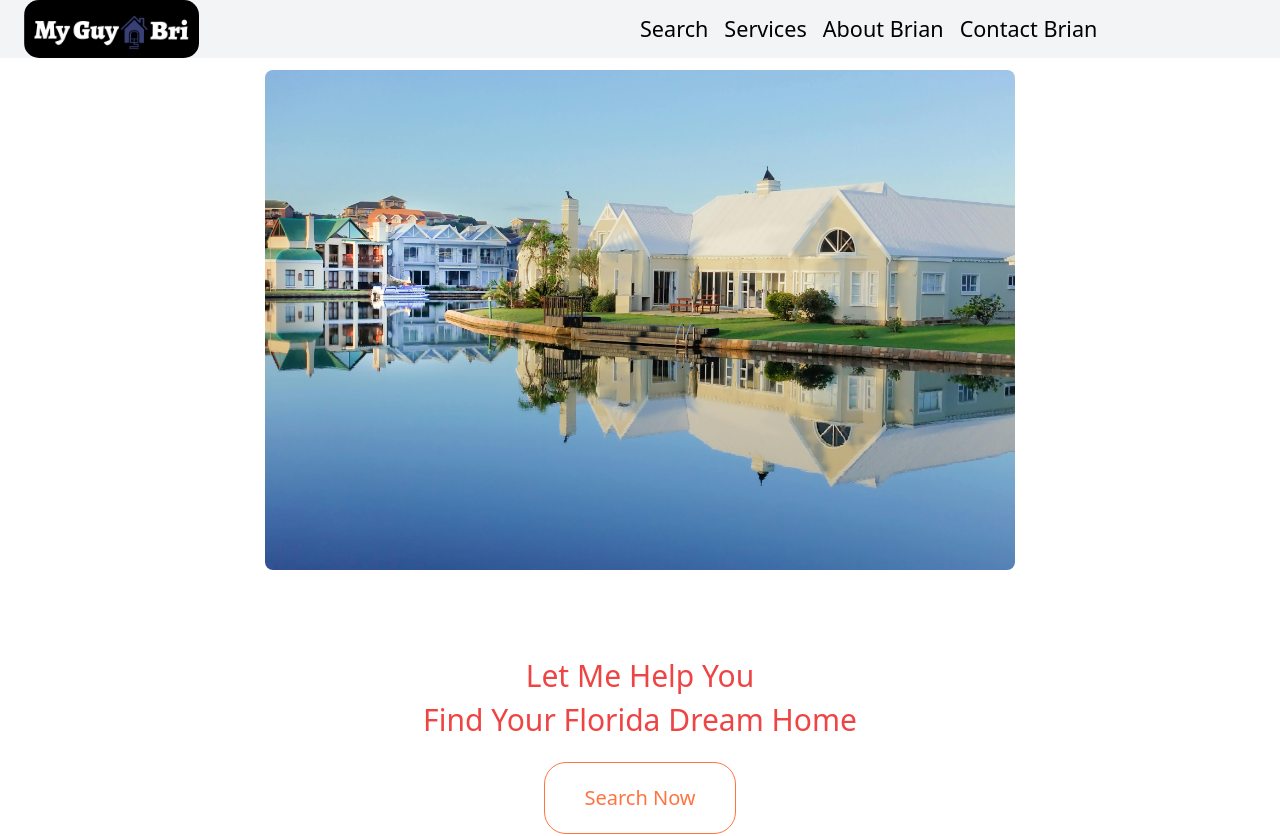
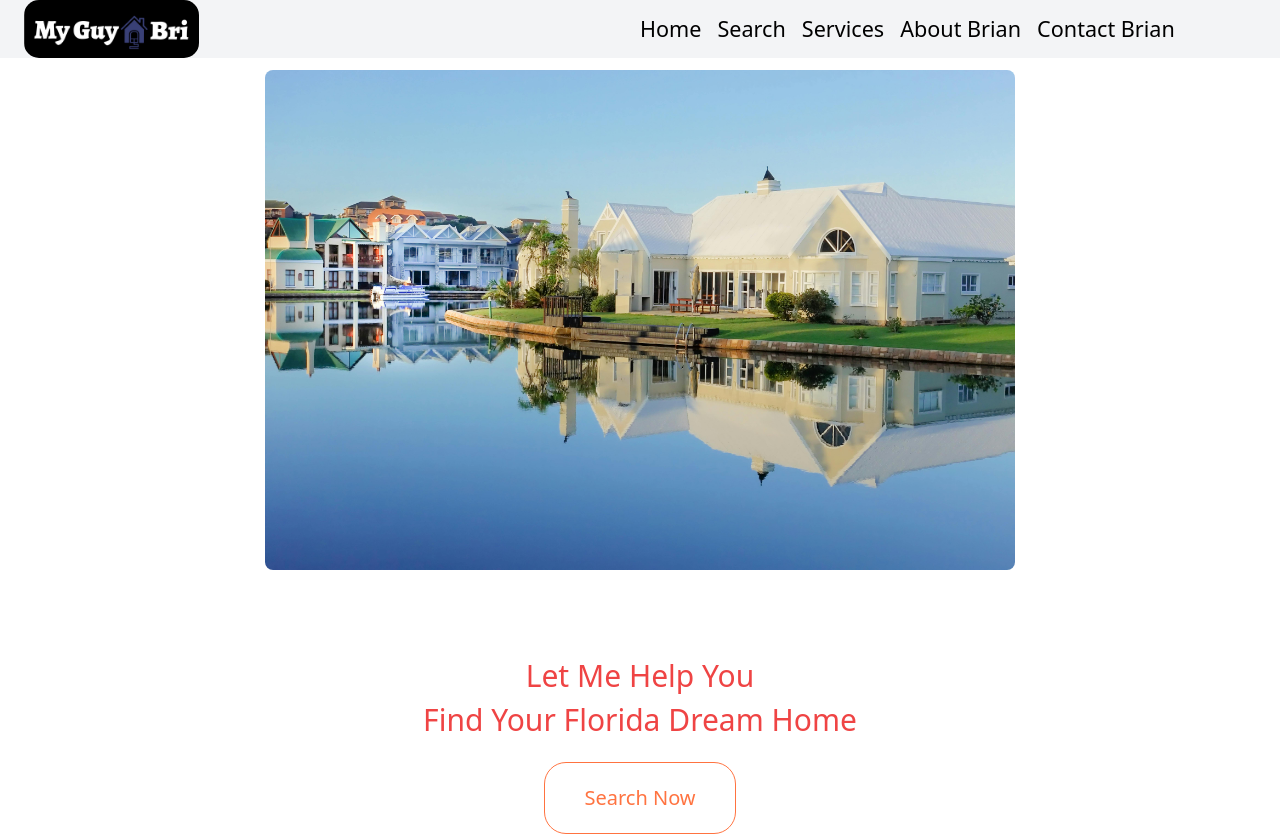
Before and after one commit to aquacalc/my-test, a SvelteKit app: page / in a window 1280 px wide. Shown: the top 836 px of the page. Built offline with nearby package versions, Linux system fonts and the light colour scheme.

Commit message:
add Home menu item

```diff
--- a/src/routes/+page.svelte
+++ b/src/routes/+page.svelte
@@ -7,6 +7,7 @@
 		<img id="my-guy-bri-img" src="my-guy-bri-banner.jpg" alt="hero kitchen" />
 	</a>
 	<div class="nav-links">
+		<a href="/">Home</a>
 		<a href="#search-homes">Search</a>
 		<a href="#our-services">Services</a>
 		<a href="#about-me">About Brian</a>
```
